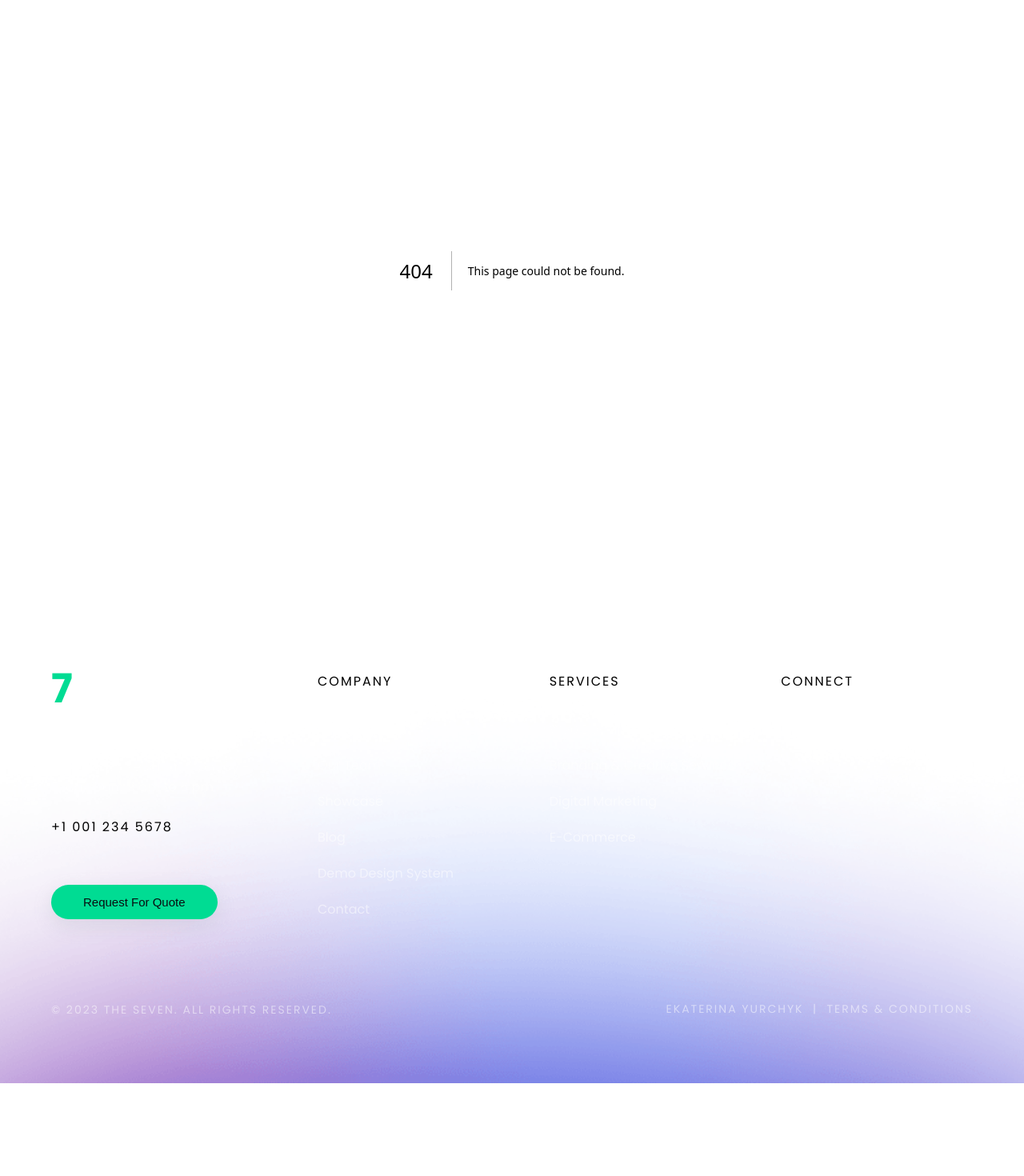
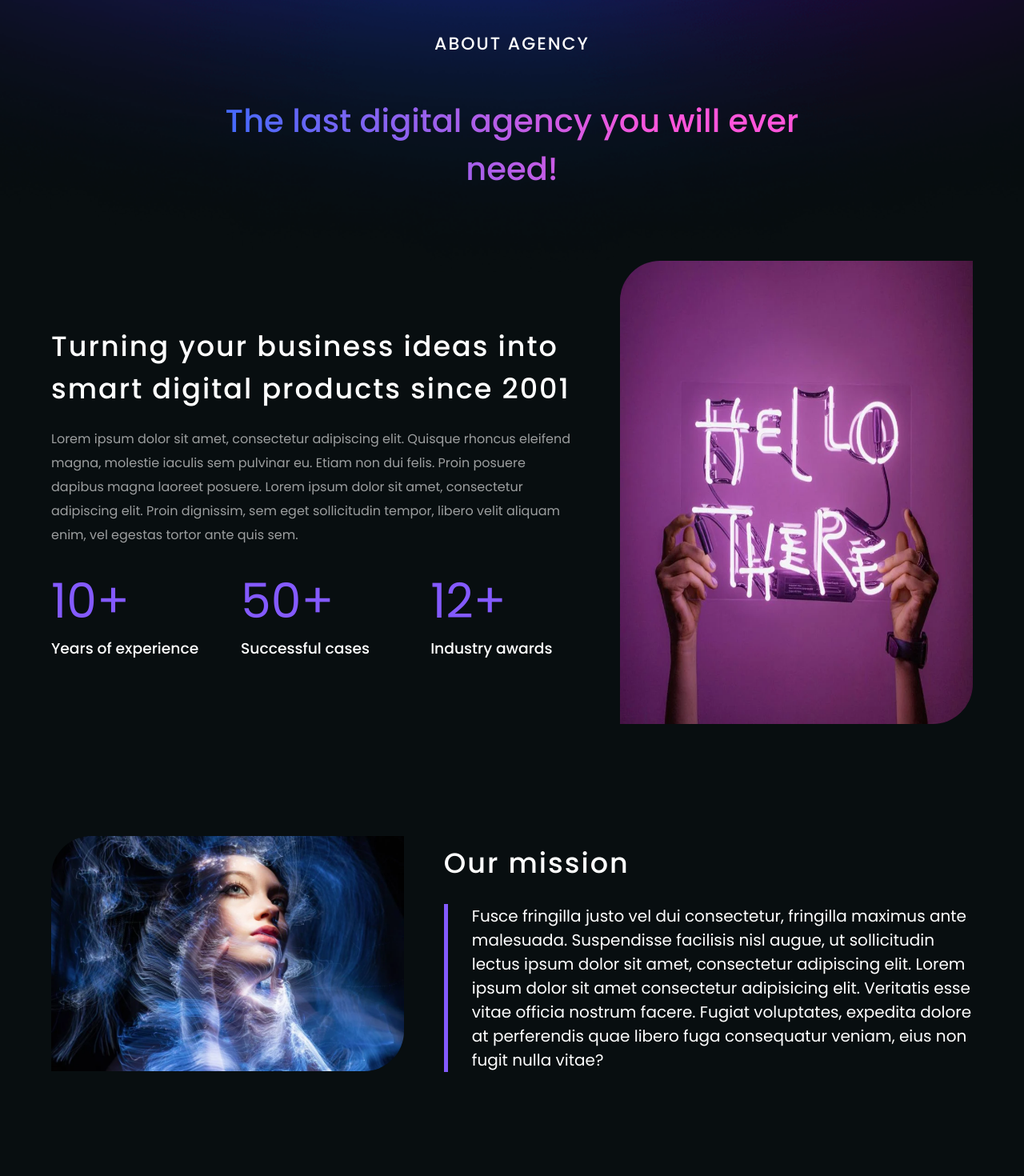
Before and after one commit to EkaterinaYurchyk2022/CreativeAgency, a Next.js app: page /agency in a window 1280 px wide. Before the commit this address had no page. Shown: the part 140-1610 px from the top of the page at 80% size. Before the commit the page ends 1494 px from the top, so only its background shows below. Built offline with nearby package versions, Linux system fonts and the light colour scheme.

Commit message:
feat: Agency page

```diff
--- a/components/common/Header.js
+++ b/components/common/Header.js
@@ -26,7 +26,7 @@ const Header = () => {
                     </div>
                     <nav className={open ? 'openMenu' : 'closeMenu'} onClick={() => setOpen(null)}>
                         <Link href='/' className={activeLink === '/' ? 'activeLink' : 'none'}>Home</Link>
-                        <Link href='/' className={activeLink === '/agency' ? 'activeLink' : 'none'}>Agency</Link>
+                        <Link href='/agency' className={activeLink === '/agency' ? 'activeLink' : 'none'}>Agency</Link>
                         <Link href='/' className={activeLink === '/team' ? 'activeLink' : 'none'}>Team</Link>
                         <Link href='/' className={activeLink === '/services' ? 'activeLink' : 'none'}>Services</Link>
                         <Link href='/' className={activeLink === '/showcase' ? 'activeLink' : 'none'}>Show case</Link>
--- /dev/null
+++ b/pages/agency.js
@@ -0,0 +1,15 @@
+import Agency from "@/sections/Agency";
+import Head from "next/head";
+
+const AgencyPage = () => {
+    return (
+        <div>
+            <Head>
+                <title>About Agency</title>
+            </Head>
+            <Agency />
+        </div>
+    )
+}
+
+export default AgencyPage
--- a/sections/Agency.js
+++ b/sections/Agency.js
@@ -0,0 +1,64 @@
+import {Title, TitleSm} from "@/components/common/Title";
+import Banner from "@/components/Banner";
+import Testimonial from "@/components/Testimonial";
+import Brand from "@/components/Brand";
+
+export const Agency = () => {
+    return (
+        <>
+            <section className='agency bg-top'>
+                <div className='container'>
+                    <div className='heading-title'>
+                        <TitleSm title='ABOUT AGENCY' /> <br />
+                        <br />
+                        <Title title='The last digital agency you will ever need!' className='title-bg' />
+                    </div>
+
+                    <div className='content flex1'>
+                        <div className='left w-60 py'>
+                            <TitleSm title='Turning your business ideas into smart digital products since 2001' />
+                            <p className='desc-p'>Lorem ipsum dolor sit amet, consectetur adipiscing elit. Quisque rhoncus eleifend magna, molestie iaculis sem pulvinar eu. Etiam non dui felis. Proin posuere dapibus magna laoreet posuere. Lorem ipsum dolor sit amet, consectetur adipiscing elit. Proin dignissim, sem eget sollicitudin tempor, libero velit aliquam enim, vel egestas tortor ante quis sem.</p>
+                            <div className='grid-3'>
+                                <div className='box'>
+                                    <h1 className='indigo'>10+</h1>
+                                    <h3>Years of experience</h3>
+                                </div>
+                                <div className='box'>
+                                    <h1 className='indigo'>50+</h1>
+                                    <h3>Successful cases</h3>
+                                </div>
+                                <div className='box'>
+                                    <h1 className='indigo'>12+</h1>
+                                    <h3>Industry awards</h3>
+                                </div>
+                            </div>
+                        </div>
+                        <div className='right w-40 ml'>
+                            <img src='/images/s1.jpg' alt='Img' className='round' width='100%' height='100%' />
+                        </div>
+                    </div>
+
+                    <div className='content flex'>
+                        <div className='left w-40 py'>
+                            <img src='/images/s4.jpg' alt='Img' className='round' width='100%' height='100%' />
+                        </div>
+                        <div className='right w-60 ml'>
+                            <TitleSm title='Our mission' />
+                            <br />
+                            <p className='misson-p'>Fusce fringilla justo vel dui consectetur, fringilla maximus ante malesuada. Suspendisse facilisis nisl augue, ut sollicitudin lectus ipsum dolor sit amet, consectetur adipiscing elit. Lorem ipsum dolor sit amet consectetur adipisicing elit. Veritatis esse vitae officia nostrum facere. Fugiat voluptates, expedita dolore at perferendis quae libero fuga consequatur veniam, eius non fugit nulla vitae?</p>
+                        </div>
+                    </div>
+                </div>
+            </section>
+            <Brand />
+            <Testimonial />
+            <Banner />
+            <br />
+            <br />
+            <br />
+            <br />
+        </>
+    );
+};
+
+export default Agency;
```
